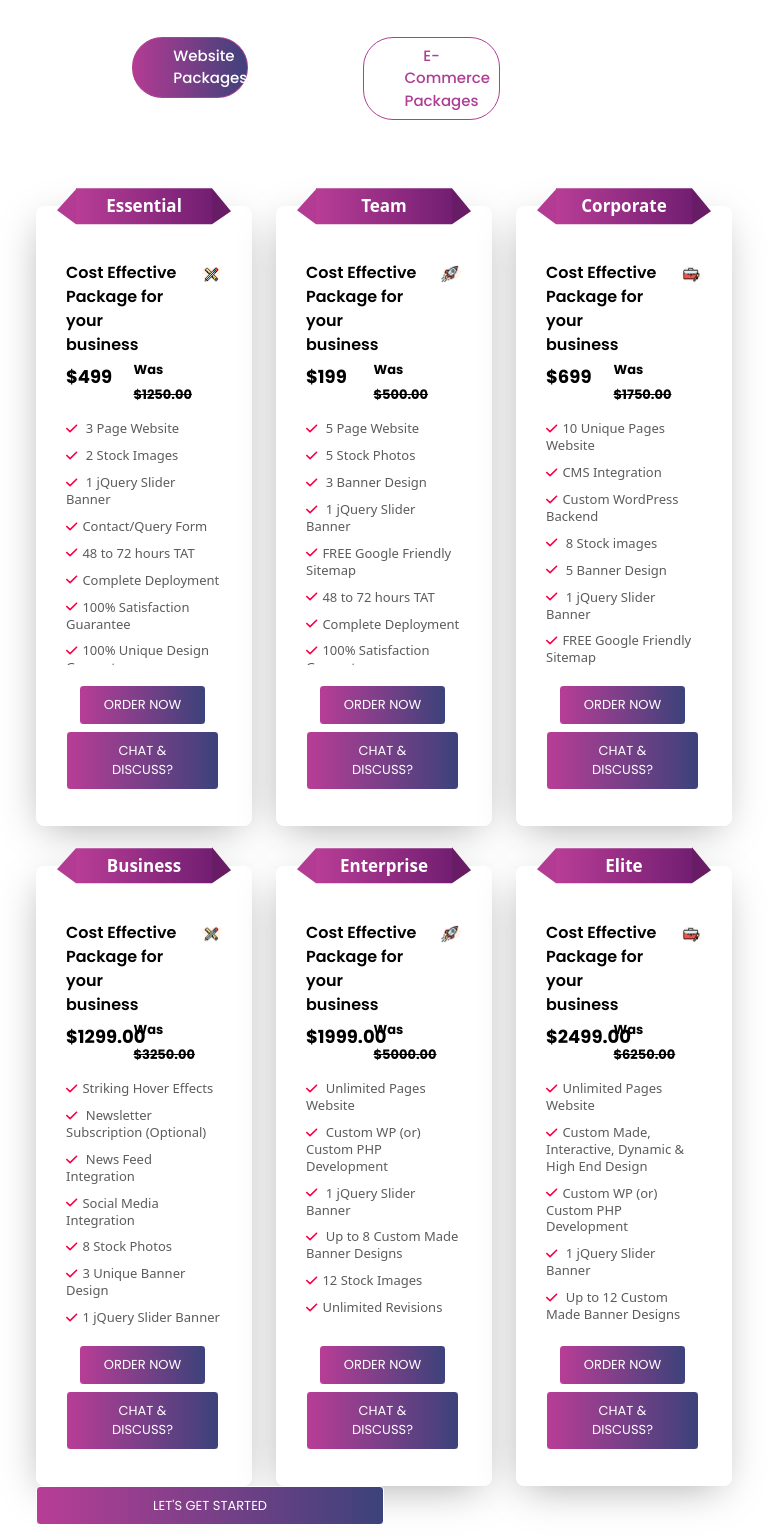
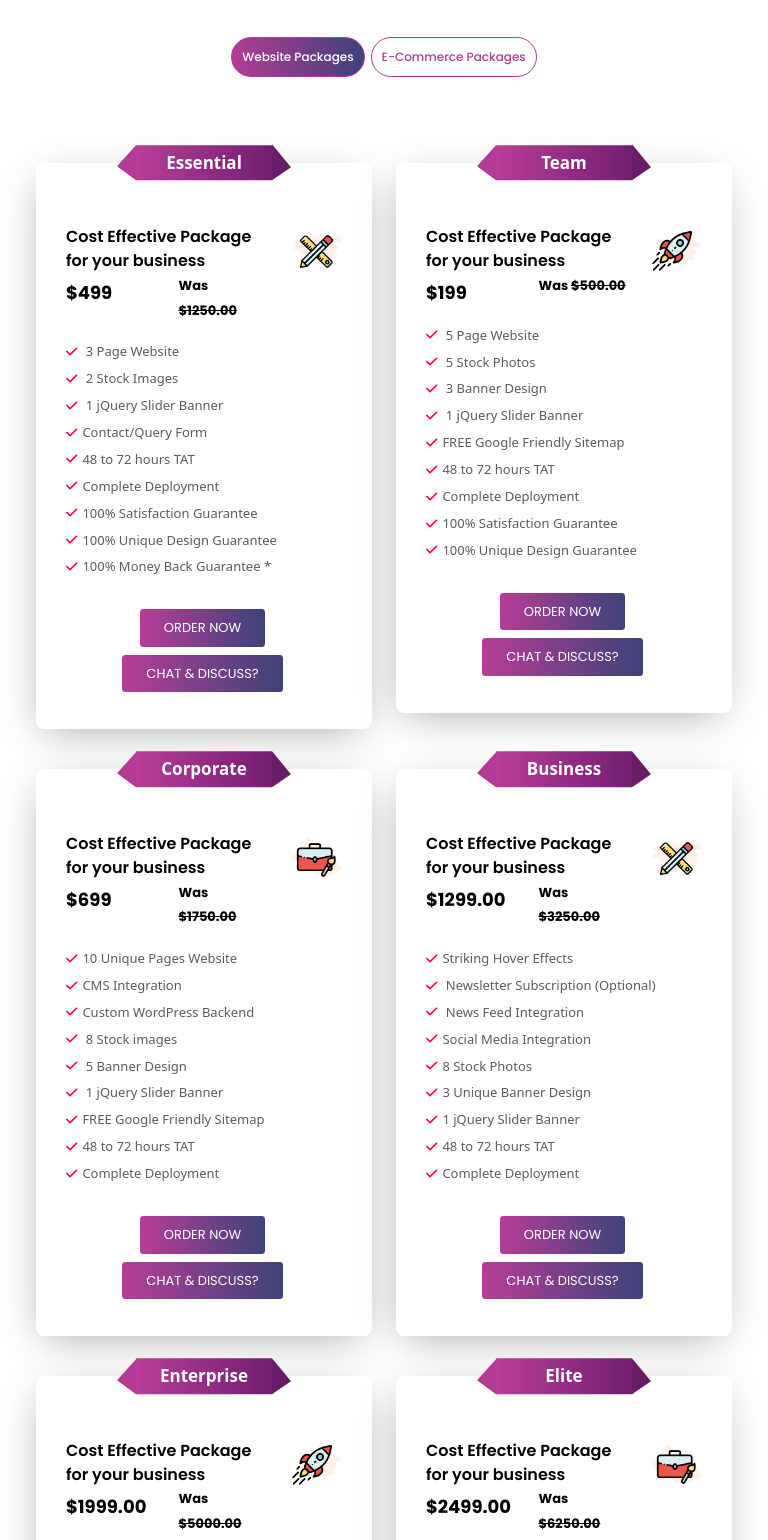
Before and after one commit to syedshahidashiqali/react-elite-design-new, a React (Create React App) app: page / in a window 768 px wide. Shown: the part 1120-2660 px from the top of the page. Built offline with nearby package versions, Linux system fonts and the light colour scheme.

Commit message:
card tabs responsiveness done
but small things are remaining

```diff
--- a/src/components/CardTabsMain/index.css
+++ b/src/components/CardTabsMain/index.css
@@ -22,3 +22,24 @@
   display: flex;
   justify-content: center;
 }
+
+@media only screen and (max-width: 991px) {
+  .mainTabs .nav-tabs li:first-child {
+    margin-right: 6px;
+  }
+  .mainTabs .nav-tabs .nav-link {
+    width: 100%;
+    font-size: 12px;
+    padding: 10px 5px;
+  }
+}
+
+@media only screen and (max-width: 991px) and (min-width: 767px) {
+  .mainTabs .tab-content > .tab-pane > .row {
+    display: flex;
+    justify-content: center;
+  }
+  .mainTabs .tab-content > .tab-pane > .row > .col-md-4 {
+    width: 50%;
+  }
+}
--- a/src/components/CardTabsMain/index.jsx
+++ b/src/components/CardTabsMain/index.jsx
@@ -22,7 +22,7 @@ function CardTabsMain() {
         >
           <Tab eventKey="home" title="Website Packages">
             <Row>
-              <Col md={4} sm={4} xs={12}>
+              <Col md={4} sm={6} xs={12}>
                 <CardBox
                   ribbonTitle="Essential"
                   price="$499"
@@ -67,7 +67,7 @@ function CardTabsMain() {
                   </li>
                 </CardBox>
               </Col>
-              <Col md={4} sm={4} xs={12}>
+              <Col md={4} sm={6} xs={12}>
                 <CardBox
                   ribbonTitle="Team"
                   price="$199"
@@ -120,7 +120,7 @@ function CardTabsMain() {
                   </li>
                 </CardBox>
               </Col>
-              <Col md={4} sm={4} xs={12}>
+              <Col md={4} sm={6} xs={12}>
                 <CardBox
                   ribbonTitle="Corporate"
                   price="$699"
@@ -177,8 +177,6 @@ function CardTabsMain() {
                   </li>
                 </CardBox>
               </Col>
-            </Row>
-            <Row>
               <Col md={4} sm={4} xs={12}>
                 <CardBox
                   ribbonTitle="Business"
@@ -439,7 +437,7 @@ function CardTabsMain() {
           </Tab>
           <Tab eventKey="profile" title="E-Commerce Packages">
             <Row>
-              <Col md={4} sm={4} xs={12}>
+              <Col md={4} sm={6} xs={12}>
                 <CardBox
                   ribbonTitle="Essential"
                   price="$499"
@@ -484,7 +482,7 @@ function CardTabsMain() {
                   </li>
                 </CardBox>
               </Col>
-              <Col md={4} sm={4} xs={12}>
+              <Col md={4} sm={6} xs={12}>
                 <CardBox
                   ribbonTitle="Team"
                   price="$199"
@@ -537,7 +535,7 @@ function CardTabsMain() {
                   </li>
                 </CardBox>
               </Col>
-              <Col md={4} sm={4} xs={12}>
+              <Col md={4} sm={6} xs={12}>
                 <CardBox
                   ribbonTitle="Corporate"
                   price="$699"
@@ -594,9 +592,7 @@ function CardTabsMain() {
                   </li>
                 </CardBox>
               </Col>
-            </Row>
-            <Row>
-              <Col md={4} sm={4} xs={12}>
+              <Col md={4} sm={6} xs={12}>
                 <CardBox
                   ribbonTitle="Business"
                   price="$1299.00"
@@ -649,7 +645,7 @@ function CardTabsMain() {
                   </li>
                 </CardBox>
               </Col>
-              <Col md={4} sm={4} xs={12}>
+              <Col md={4} sm={6} xs={12}>
                 <CardBox
                   ribbonTitle="Enterprise"
                   price="$1999.00"
@@ -714,7 +710,7 @@ function CardTabsMain() {
                   </li>
                 </CardBox>
               </Col>
-              <Col md={4} sm={4} xs={12}>
+              <Col md={4} sm={6} xs={12}>
                 <CardBox
                   ribbonTitle="Elite"
                   price="$2499.00"
@@ -856,7 +852,7 @@ function CardTabsMain() {
           </Tab>
         </Tabs>
         <Row>
-          <Col md={12} sm={12} xs={12}>
+          <Col md={12} sm={12} xs={12} className="text-center mt-5">
             <ButtonMain text="LET'S GET STARTED" />
           </Col>
         </Row>
```
